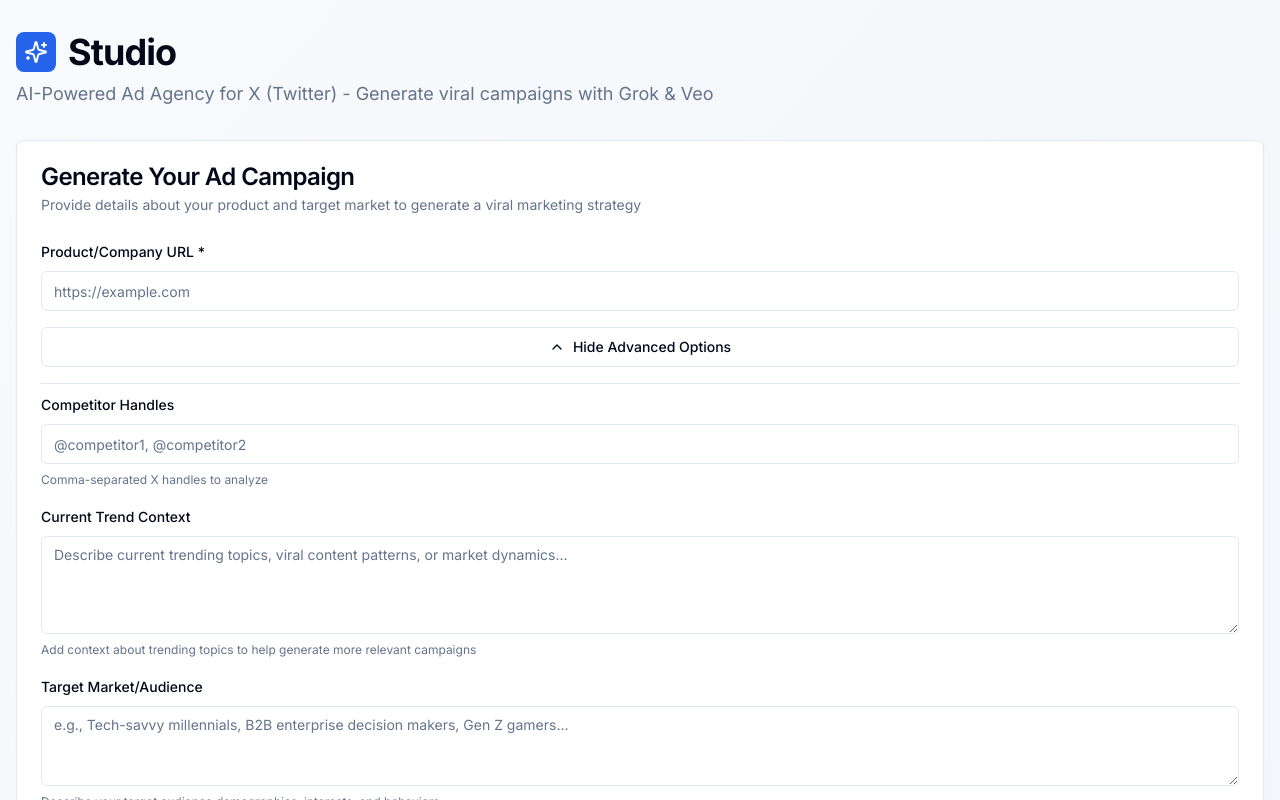
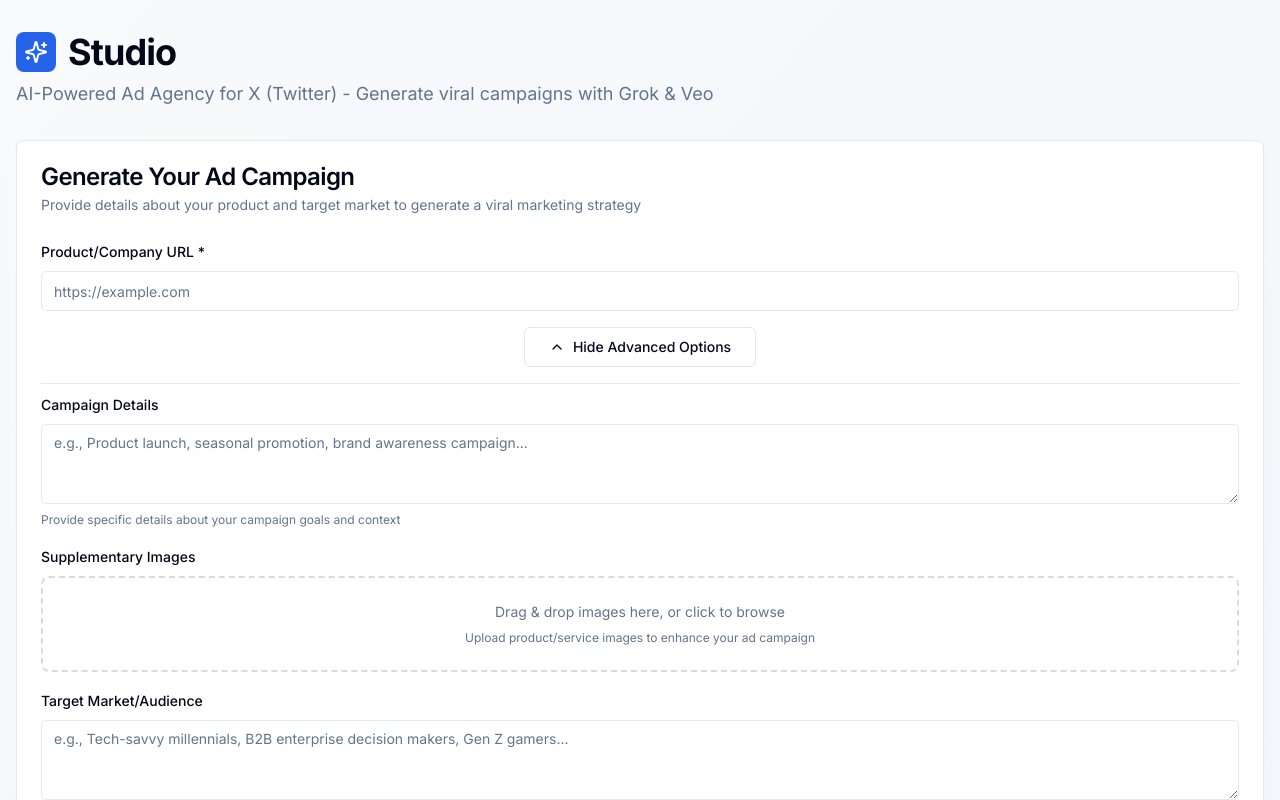
Before and after one commit to miki-yuasa/grok_ai_studio, a Next.js app: page / in a window 1280 px wide. Both pictures are taken after a click on the button "Show Advanced Options". Shown: the top 800 px of the page. Built offline with nearby package versions, Linux system fonts and the light colour scheme.

Commit message:
ref: change the orders

```diff
--- a/components/dashboard/InputForm.tsx
+++ b/components/dashboard/InputForm.tsx
@@ -119,11 +119,12 @@
             />
           </div>
 
+          <div className="flex justify-center">
             <Button
               type="button"
               variant="outline"
               onClick={() => setShowAdvanced(!showAdvanced)}
-            className="w-full flex items-center justify-center gap-2"
+              className="flex items-center justify-center gap-2 px-6"
             >
               {showAdvanced ? (
                 <>
@@ -137,63 +138,12 @@
                 </>
               )}
             </Button>
+          </div>
 
           {showAdvanced && (
             <div className="space-y-4 pt-2 border-t">
               <div className="space-y-2">
-                <Label htmlFor="competitorHandles">
-                  Competitor Handles
-                </Label>
-                <Input
-                  id="competitorHandles"
-                  type="text"
-                  placeholder="@competitor1, @competitor2"
-                  value={competitorHandles}
-                  onChange={(e) => setCompetitorHandles(e.target.value)}
-                />
-                <p className="text-xs text-muted-foreground">
-                  Comma-separated X handles to analyze
-                </p>
-              </div>
-
-              <div className="space-y-2">
-                <Label htmlFor="trendContext">
-                  Current Trend Context
-                </Label>
-                <Textarea
-                  id="trendContext"
-                  placeholder="Describe current trending topics, viral content patterns, or market dynamics..."
-                  value={trendContext}
-                  onChange={(e) => setTrendContext(e.target.value)}
-                  rows={4}
-                />
-                <p className="text-xs text-muted-foreground">
-                  Add context about trending topics to help generate more
-                  relevant campaigns
-                </p>
-              </div>
-
-              <div className="space-y-2">
-                <Label htmlFor="targetMarket">
-                  Target Market/Audience
-                </Label>
-                <Textarea
-                  id="targetMarket"
-                  placeholder="e.g., Tech-savvy millennials, B2B enterprise decision makers, Gen Z gamers..."
-                  value={targetMarket}
-                  onChange={(e) => setTargetMarket(e.target.value)}
-                  rows={3}
-                />
-                <p className="text-xs text-muted-foreground">
-                  Describe your target audience demographics, interests, and
-                  behaviors
-                </p>
-              </div>
-
-              <div className="space-y-2">
-                <Label htmlFor="campaignDetails">
-                  Campaign Details
-                </Label>
+                <Label htmlFor="campaignDetails">Campaign Details</Label>
                 <Textarea
                   id="campaignDetails"
                   placeholder="e.g., Product launch, seasonal promotion, brand awareness campaign..."
@@ -273,6 +223,48 @@
                   </div>
                 )}
               </div>
+              <div className="space-y-2">
+                <Label htmlFor="targetMarket">Target Market/Audience</Label>
+                <Textarea
+                  id="targetMarket"
+                  placeholder="e.g., Tech-savvy millennials, B2B enterprise decision makers, Gen Z gamers..."
+                  value={targetMarket}
+                  onChange={(e) => setTargetMarket(e.target.value)}
+                  rows={3}
+                />
+                <p className="text-xs text-muted-foreground">
+                  Describe your target audience demographics, interests, and
+                  behaviors
+                </p>
+              </div>
+              <div className="space-y-2">
+                <Label htmlFor="competitorHandles">Competitor Handles</Label>
+                <Input
+                  id="competitorHandles"
+                  type="text"
+                  placeholder="@competitor1, @competitor2"
+                  value={competitorHandles}
+                  onChange={(e) => setCompetitorHandles(e.target.value)}
+                />
+                <p className="text-xs text-muted-foreground">
+                  Comma-separated X handles to analyze
+                </p>
+              </div>
+
+              <div className="space-y-2">
+                <Label htmlFor="trendContext">Current Trend Context</Label>
+                <Textarea
+                  id="trendContext"
+                  placeholder="Describe current trending topics, viral content patterns, or market dynamics..."
+                  value={trendContext}
+                  onChange={(e) => setTrendContext(e.target.value)}
+                  rows={4}
+                />
+                <p className="text-xs text-muted-foreground">
+                  Add context about trending topics to help generate more
+                  relevant campaigns
+                </p>
+              </div>
             </div>
           )}
 
@@ -282,7 +274,8 @@
             </div>
           )}
 
-          <Button type="submit" className="w-full" disabled={isLoading}>
+          <div className="flex justify-center">
+            <Button type="submit" className="px-8" disabled={isLoading}>
               {isLoading ? (
                 <>
                   <Loader2 className="mr-2 h-4 w-4 animate-spin" />
@@ -292,6 +285,7 @@
                 "Generate Strategy"
               )}
             </Button>
+          </div>
         </form>
       </CardContent>
     </Card>
```
Lines whose indentation alone changed are shown as unchanged.
